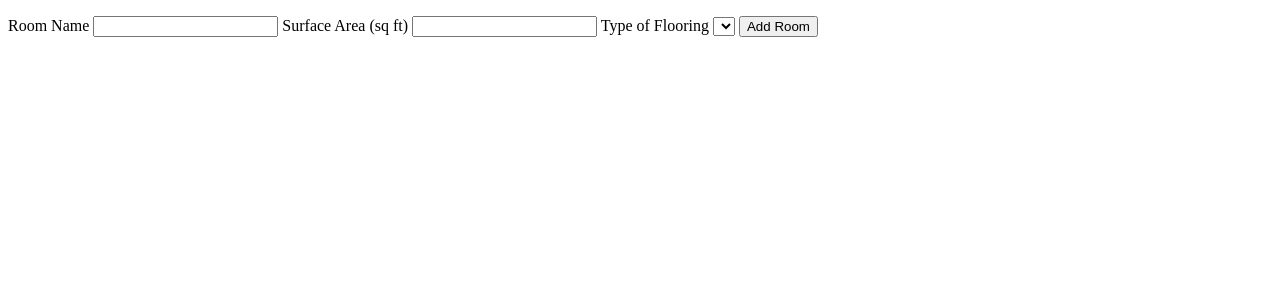
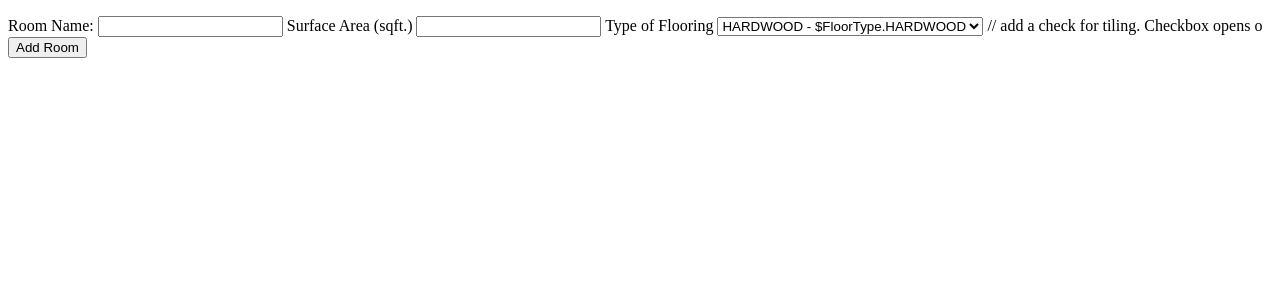
Before and after one commit to aceralrighty/python_final, a Flask app: page /add_room in a window 1280 px wide. Shown: the part 106-406 px from the top of the page. Run offline with Flask 3, Linux system fonts and the light colour scheme; lists and menus that the app fills with data are empty.

Commit message:
Saving room changes, still resolving

```diff
--- a/main.py
+++ b/main.py
@@ -51,7 +51,7 @@
         ss.close()
         return redirect(url_for("index"))
 
-    return render_template('add_room.html')
+    return render_template('add_room.html', flooring_types=FloorType.__members__.items())
 
 
 @app.route("/edit_room")
--- a/models.py
+++ b/models.py
@@ -20,8 +20,8 @@
 
 
 class FloorType(PyEnum):
-    HARDWOOD = "Hard Wood"
-    TILE = "Tile"
+    HARDWOOD = "Hard Wood", 1.99
+    TILE = "Tile", 2.99
 
 
 class Room(Base):
--- a/templates/add_room.html
+++ b/templates/add_room.html
@@ -12,24 +12,24 @@
 
     {% block content %}
         <form action="/add_room" method="post">
-            <label for="room_name">Room Name</label>
+            <label for="room_name">Room Name: </label>
             <input type="text" name="room_name" id="room_name">
 
-            <label for="surface_area">Surface Area (sq ft)</label>
+            <label for="surface_area">Surface Area (sqft.)</label>
             <input type="text" name="surface_area" id="surface_area">
 
             <label for="flooring_type">Type of Flooring</label>
             <select name="flooring_type" id="flooring_type">
-                {% for flooring_type in flooring_types %}
-                    <option value="{{ flooring_type }}">{{ flooring_type['type'] }} - ${{ flooring_type['price'] }}</option>
+                {% for type, price in flooring_types %}
+                    <option value="{{ type }}">{{ type }} - ${{ price }}</option>
                 {% endfor %}
-            </select>
+            </select>   // add a check for tiling. Checkbox opens o
 
             {% if is_tiling_needed %}
                 <label for="flooring_tile">Flooring Tile</label>
                 <select name="flooring_tile" id="flooring_tile">
                     {% for flooring_tile in flooring_tiles %}
-                    	<option value="{{ flooring_tile }}">{{ flooring_tile['type'] }} - ${{ flooring_tile['price'] }}</option>
+                    	<option value="{{ flooring_tile.name }}">{{ flooring_tile['type'] }} - ${{ flooring_tile['price'] }}</option>
                     {% endfor %}
                 </select>
             {% endif %}
```
